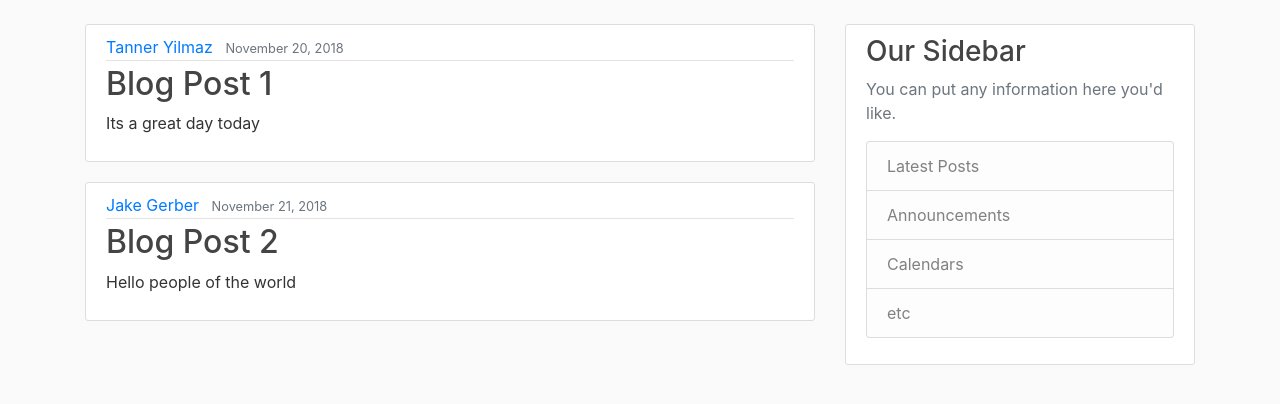
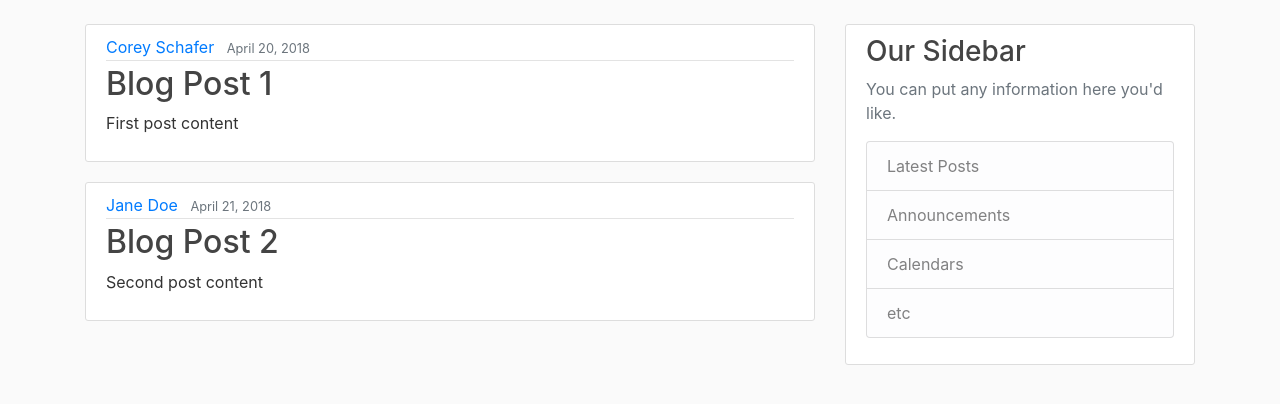
Before and after one commit to tanneryilmaz/flask_website, a Flask app: page / in a window 1280 px wide. Shown: the part 56-460 px from the top of the page. Run offline with Flask 2, Linux system fonts and the light colour scheme; some libraries are stand-ins or nearby versions.

Commit message:
third commit

```diff
--- a/Templates/layout.html
+++ b/Templates/layout.html
@@ -1,11 +1,6 @@
 <!DOCTYPE html>
-<!-- This file is a parent template file. The child templates will inherit from this file.
-     This parent file saves us from having to write duplicate code for both the home.html and
-     about.html pages. All of the duplicate code is written into this file.
--->
-<html lang="en" dir="ltr">
-  <head>
-
+<html>
+<head>
     <!-- Required meta tags -->
     <meta charset="utf-8">
     <meta name="viewport" content="width=device-width, initial-scale=1, shrink-to-fit=no">
@@ -16,14 +11,12 @@
     <link rel="stylesheet" type="text/css" href="{{ url_for('static', filename='main.css') }}">
 
     {% if title %}
-      <title>Flask Blog - {{title}}</title> <!-- a title is not provided for this page, so the default title is used-->
+        <title>Flask Blog - {{ title }}</title>
     {% else %}
-      <title>Flask Blog</title>
+        <title>Flask Blog</title>
     {% endif %}
-
-    <meta charset="utf-8">
-  </head>
-  <body>
+</head>
+<body>
     <header class="site-header">
       <nav class="navbar navbar-expand-md navbar-dark bg-steel fixed-top">
         <div class="container">
@@ -33,22 +26,30 @@
           </button>
           <div class="collapse navbar-collapse" id="navbarToggle">
             <div class="navbar-nav mr-auto">
-              <a class="nav-item nav-link" href="/">Home</a>
-              <a class="nav-item nav-link" href="/about">About</a>
+              <a class="nav-item nav-link" href="{{ url_for('home') }}">Home</a>
+              <a class="nav-item nav-link" href="{{ url_for('about') }}">About</a>
             </div>
             <!-- Navbar Right Side -->
             <div class="navbar-nav">
-              <a class="nav-item nav-link" href="/login">Login</a>
-              <a class="nav-item nav-link" href="/register">Register</a>
+              <a class="nav-item nav-link" href="{{ url_for('login') }}">Login</a>
+              <a class="nav-item nav-link" href="{{ url_for('register') }}">Register</a>
             </div>
           </div>
         </div>
       </nav>
     </header>
-
     <main role="main" class="container">
       <div class="row">
         <div class="col-md-8">
+          {% with messages = get_flashed_messages(with_categories=true) %}
+            {% if messages %}
+              {% for category, message in messages %}
+                <div class="alert alert-{{ category }}">
+                  {{ message }}
+                </div>
+              {% endfor %}
+            {% endif %}
+          {% endwith %}
           {% block content %}{% endblock %}
         </div>
         <div class="col-md-4">
@@ -67,10 +68,11 @@
       </div>
     </main>
 
+
     <!-- Optional JavaScript -->
     <!-- jQuery first, then Popper.js, then Bootstrap JS -->
     <script src="https://code.jquery.com/jquery-3.2.1.slim.min.js" integrity="sha384-KJ3o2DKtIkvYIK3UENzmM7KCkRr/rE9/Qpg6aAZGJwFDMVNA/GpGFF93hXpG5KkN" crossorigin="anonymous"></script>
     <script src="https://cdnjs.cloudflare.com/ajax/libs/popper.js/1.12.9/umd/popper.min.js" integrity="sha384-ApNbgh9B+Y1QKtv3Rn7W3mgPxhU9K/ScQsAP7hUibX39j7fakFPskvXusvfa0b4Q" crossorigin="anonymous"></script>
     <script src="https://maxcdn.bootstrapcdn.com/bootstrap/4.0.0/js/bootstrap.min.js" integrity="sha384-JZR6Spejh4U02d8jOt6vLEHfe/JQGiRRSQQxSfFWpi1MquVdAyjUar5+76PVCmYl" crossorigin="anonymous"></script>
-  </body>
+</body>
 </html>
--- a/flask_blog.py
+++ b/flask_blog.py
@@ -1,45 +1,56 @@
-from flask import Flask
-from flask import render_template #allows you to use html templates
-from flask import url_for
+from flask import Flask, render_template, url_for, flash, redirect
 from forms import RegistrationForm, LoginForm
+
 app = Flask(__name__)
-
-app.config['SECRET_KEY'] = 'fd7fad7bc6cafe1f648eb630feea423c' #this is a passcode so people don't hack the website
+app.config['SECRET_KEY'] = '5791628bb0b13ce0c676dfde280ba245'
 
 posts = [
-    #This list contains the dictionaries that contain the information we want to display on our website
     {
-        'author': 'Tanner Yilmaz',
+        'author': 'Corey Schafer',
         'title': 'Blog Post 1',
-        'content': 'Its a great day today',
-        'date_posted': 'November 20, 2018'
+        'content': 'First post content',
+        'date_posted': 'April 20, 2018'
     },
     {
-        'author': 'Jake Gerber',
+        'author': 'Jane Doe',
         'title': 'Blog Post 2',
-        'content': 'Hello people of the world',
-        'date_posted': 'November 21, 2018'
+        'content': 'Second post content',
+        'date_posted': 'April 21, 2018'
     }
 ]
 
-@app.route("/") #this is the homepage path
-@app.route("/home") #this is also the homepage path
-def hello():
-    return render_template('home.html', posts = posts) #'home.html is the html template file for the homepage'
 
-@app.route("/about") #this is the about page
+@app.route("/")
+@app.route("/home")
+def home():
+    return render_template('home.html', posts=posts)
+
+
+@app.route("/about")
 def about():
-    return render_template('about.html', title = 'About') #the 'title' variable is passed to the html template
+    return render_template('about.html', title='About')
 
-@app.route("/register") #this is the form page
+
+@app.route("/register", methods=['GET', 'POST'])
 def register():
-    form = RegistrationForm() #form is an instance of the RegistrationForm
+    form = RegistrationForm()
+    if form.validate_on_submit():
+        flash(f'Account created for {form.username.data}!', 'success')
+        return redirect(url_for('home'))
     return render_template('register.html', title='Register', form=form)
 
-@app.route("/login") #this is the form page
+
+@app.route("/login", methods=['GET', 'POST'])
 def login():
-    form = LoginForm() #form is an instance of the RegistrationForm
+    form = LoginForm()
+    if form.validate_on_submit():
+        if form.email.data == 'admin@blog.com' and form.password.data == 'password':
+            flash('You have been logged in!', 'success')
+            return redirect(url_for('home'))
+        else:
+            flash('Login Unsuccessful. Please check username and password', 'danger')
     return render_template('login.html', title='Login', form=form)
+
 
 if __name__ == '__main__':
     app.run(debug=True)
```
Also changed, not shown: Templates/register.html (+42 -8 lines), forms.py (+12 -16 lines).
